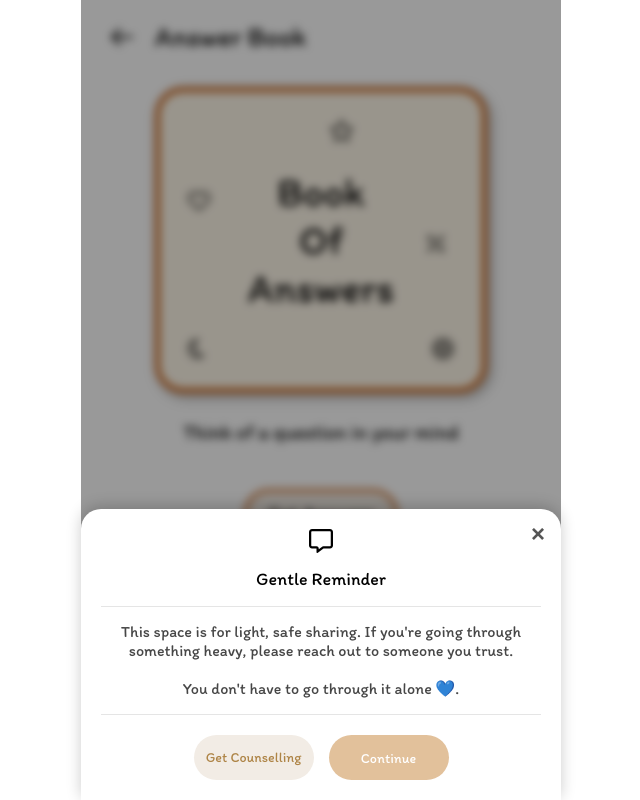
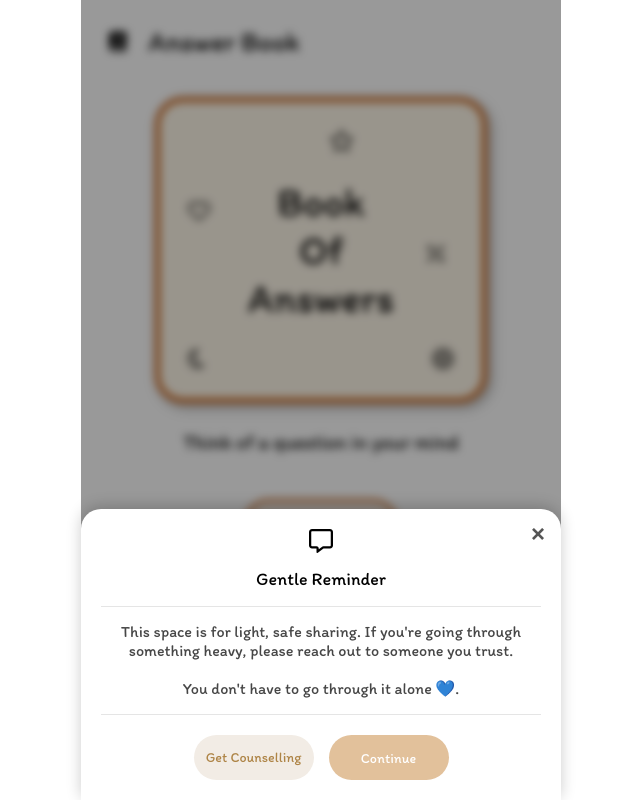
Before and after one commit to huinannn/CodeNection-BuildingPhase, a PHP site: page /AnswerBook/answerbook.php in a window 1280 px wide. Shown: the whole page, without its empty margins (319-959 px from the left). Run offline with PHP 8.4, Linux system fonts and the light colour scheme; grey boxes are pictures that could not be loaded.

Commit message:
delete back icon

```diff
--- a/Student/AnswerBook/answerbook.css
+++ b/Student/AnswerBook/answerbook.css
@@ -23,7 +23,7 @@ body {
 .header {
     display: flex;
     align-items: center;
-    padding: 20px 28px;
+    padding: 25px 28px;
     font-family: var(--font-itim);
     position: fixed;
     width: 100%;
@@ -45,10 +45,10 @@ body {
     text-align: left;
 }
 
-.back-arrow {
-    width: 26px;
-    height: 26px;
-    cursor: pointer;
+.book-icon {
+    font-size: 20px;
+    margin-right: 2px;
+    color: var(--color-black);
 }
 
 .answerbook-container {
@@ -72,7 +72,7 @@ body {
     outline: 5px solid #C96319;
     outline-offset: -2.5px;
     padding: 40px 20px;
-    margin-top: 40px;
+    margin-top: 50px;
     margin-bottom: 10px;
     display: flex;
     justify-content: center;
--- a/Student/AnswerBook/answerbook.php
+++ b/Student/AnswerBook/answerbook.php
@@ -10,10 +10,8 @@
     <link rel="stylesheet" href="https://cdnjs.cloudflare.com/ajax/libs/font-awesome/6.5.0/css/all.min.css">
 </head>
 <body>
-    <div class="header">
-        <a href="../dashboard.php">
-            <img src="../../image/icons/arrow.png" alt="Back arrow" class="back-arrow">
-        </a>
+   <div class="header">
+        <i class="fa-solid fa-book book-icon"></i>
         <h1>Answer Book</h1>
     </div>
 
```
